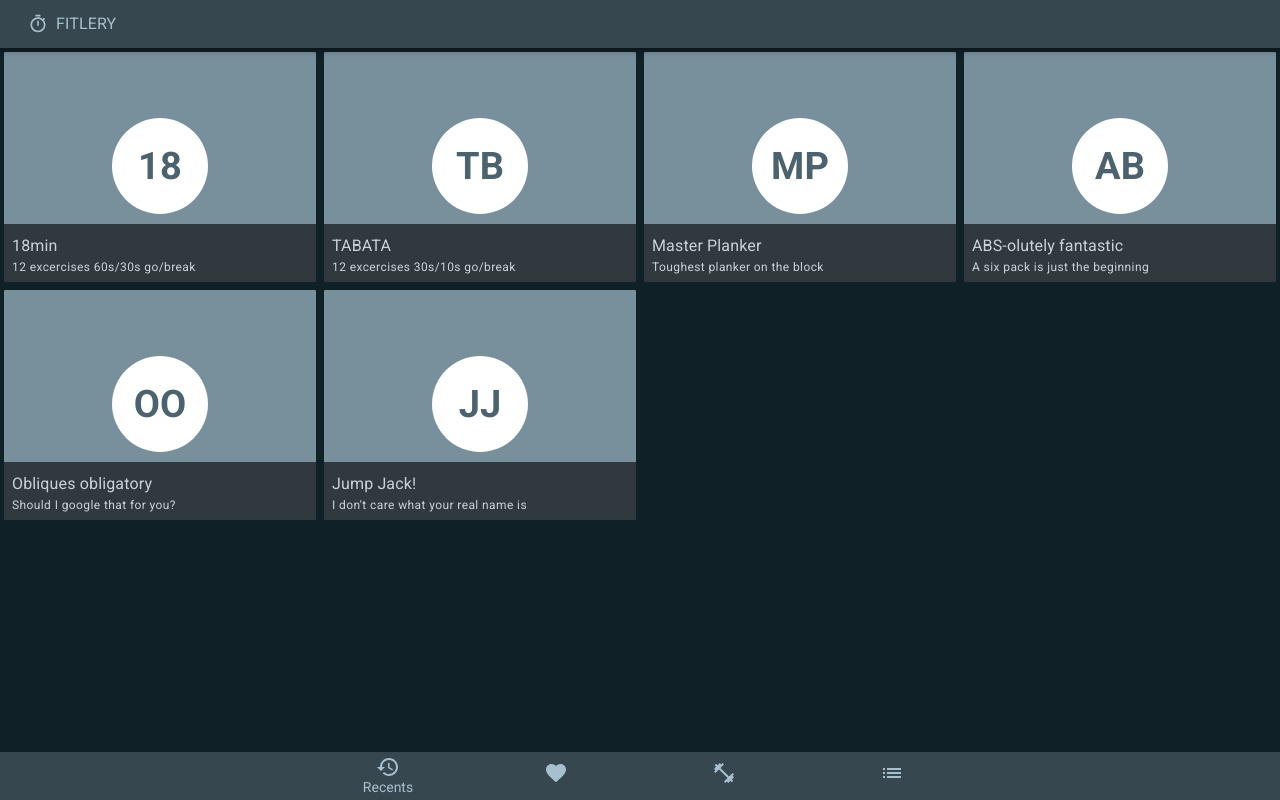
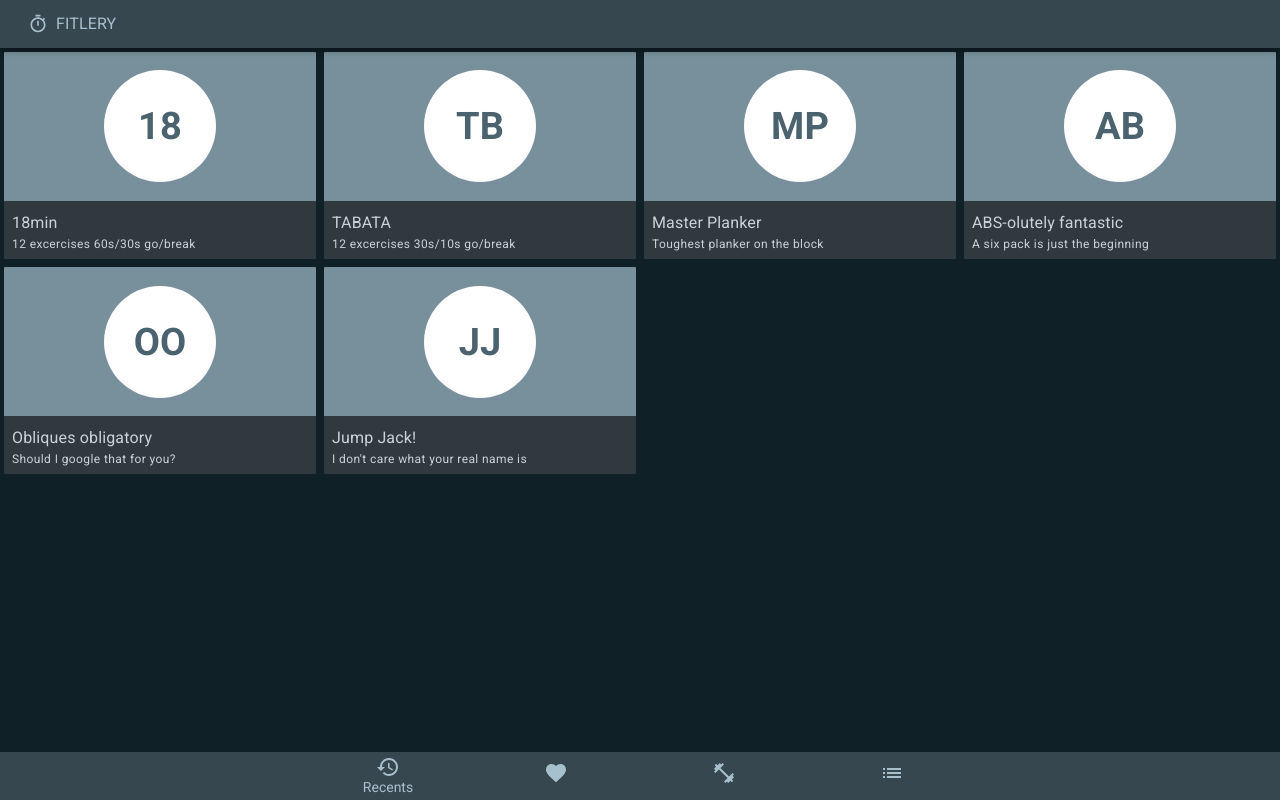
Before and after one commit to m00k/fitlery-web, a React (Create React App) app: page /workouts in a window 1280 px wide. Built offline with nearby package versions, Linux system fonts and the light colour scheme.

Commit message:
refactor(workout): repleace useStyles() w/ styled components

```diff
--- a/src/workout/Workout.tsx
+++ b/src/workout/Workout.tsx
@@ -16,8 +16,8 @@ const useStyles = makeStyles((theme: Theme) =>
       color: theme.palette.secondary.dark,
       fontSize: theme.typography.h2.fontSize,
       fontWeight: theme.typography.fontWeightBold,
-      gridRow: 'span 3',
-      padding: '3rem',
+      gridRow: 'span 4',
+      padding: theme.spacing(7),
     },
     content: {
       backgroundColor: theme.palette.common.black,
@@ -27,11 +27,6 @@ const useStyles = makeStyles((theme: Theme) =>
       gridRow: 'span 2',
       overflow: 'hidden',
       marginTop: theme.spacing(1),
-    },
-    header: {
-      display: 'grid',
-      alignItems: 'center',
-      justifyContent: 'center',
     },
   }),
 );
@@ -65,14 +60,18 @@ const Workout = (props: { workout: WorkoutData }) => {
       borderRadius={1}
       display='grid'
       gridColumn={['span 6', 'span 4', 'span 3']}
-      gridTemplateRows='3fr 2fr'
-      pt={theme.spacing(1)}
+      gridTemplateRows='4fr 2fr'
+      pt={1}
     >
-      <div className={classes.header}>
+      <Box
+        display='grid'
+        alignItems='center'
+        justifyContent='center'
+      >
         <Avatar className={classes.avatar}>
           {workout.short}
         </Avatar>
-      </div>
+      </Box>
       <div className={classes.content}>
         <Typography variant="subtitle1" noWrap>
           {workout.title}
```
